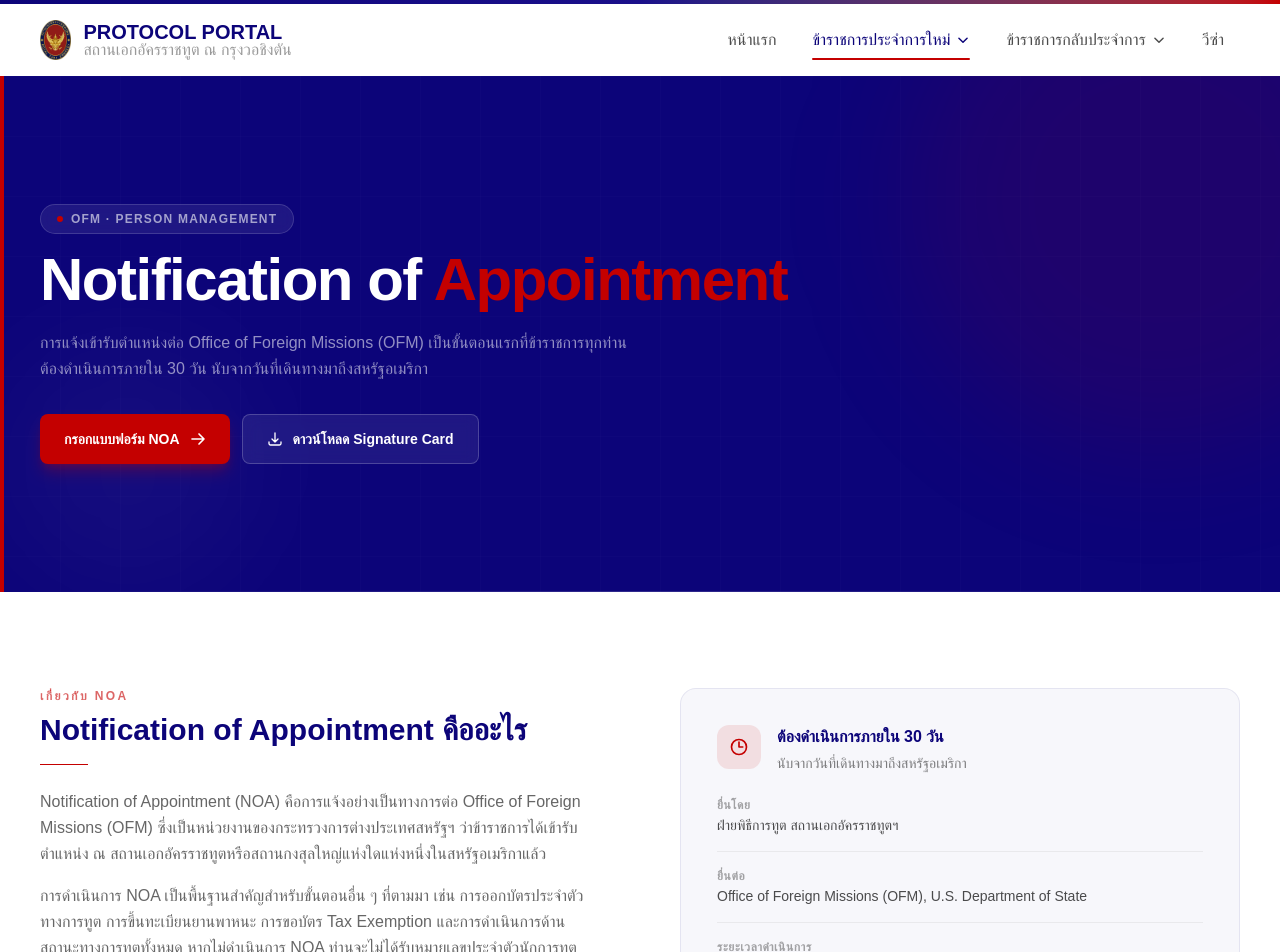
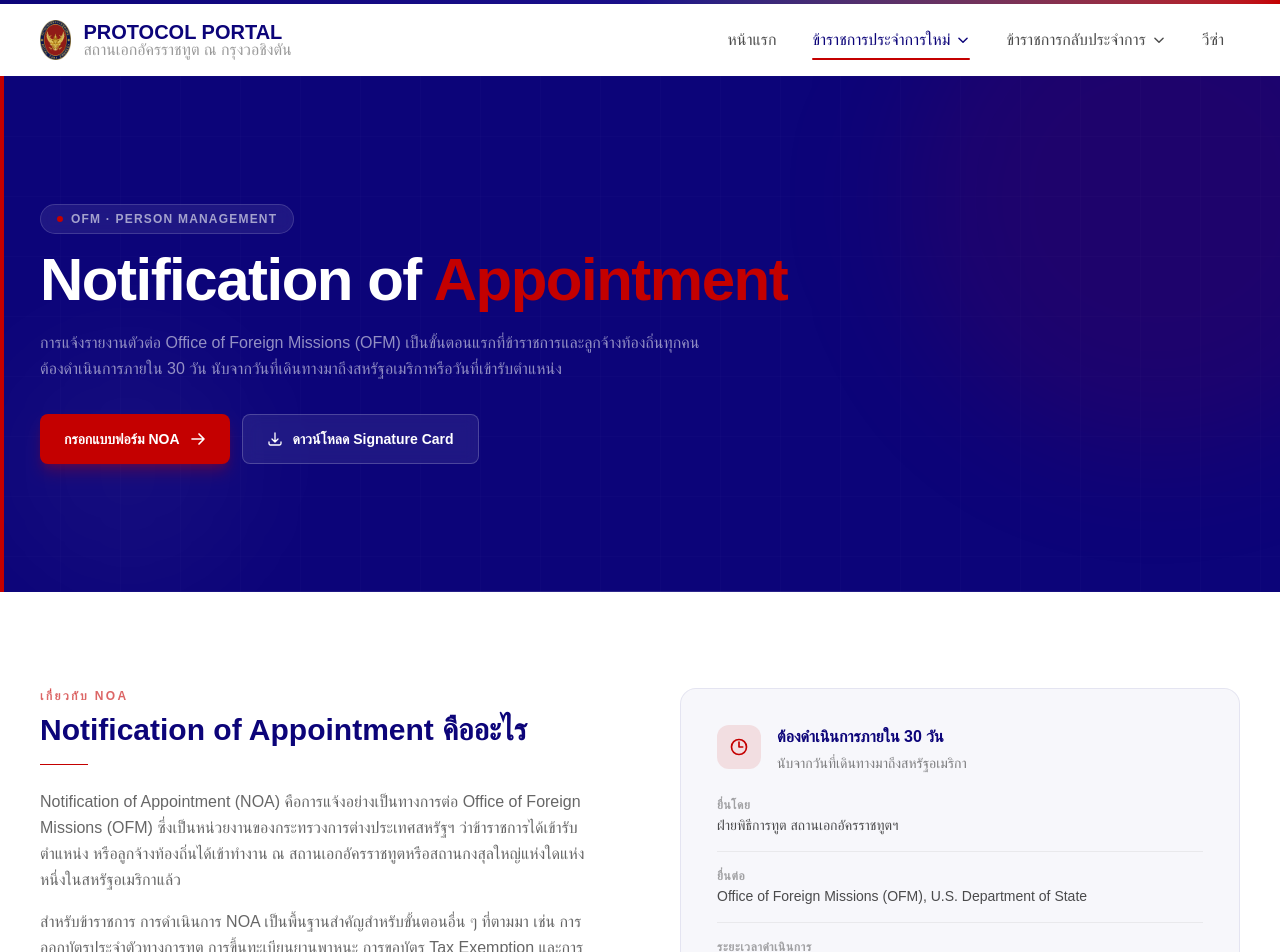
Before and after one commit to PollyYP/Emb_Protocol_Portal, a Next.js app: page /arrival/noa in a window 1280 px wide. Shown: the top 952 px of the page. Built offline with nearby package versions, Linux system fonts and the light colour scheme; a web font is replaced by a local one.

Commit message:
adjust content in noa page

```diff
--- a/app/arrival/noa/page.tsx
+++ b/app/arrival/noa/page.tsx
@@ -98,9 +98,9 @@ export default function NOAPage() {
               <span className="text-[#c40000]"> Appointment</span>
             </h1>
             <p className="mt-5 text-base leading-relaxed text-white/55">
-              การแจ้งเข้ารับตำแหน่งต่อ Office of Foreign Missions (OFM)
-              เป็นขั้นตอนแรกที่ข้าราชการทุกท่าน <br/> ต้องดำเนินการภายใน 30 วัน
-              นับจากวันที่เดินทางมาถึงสหรัฐอเมริกา
+              การแจ้งรายงานตัวต่อ Office of Foreign Missions (OFM)
+              เป็นขั้นตอนแรกที่ข้าราชการและลูกจ้างท้องถิ่นทุกคน <br/> ต้องดำเนินการภายใน 30 วัน
+              นับจากวันที่เดินทางมาถึงสหรัฐอเมริกาหรือวันที่เข้ารับตำแหน่ง
             </p>
 
             <div className="mt-8 flex flex-wrap gap-3">
@@ -147,11 +147,11 @@ export default function NOAPage() {
               <div className="mt-6 space-y-4 text-base leading-relaxed text-black/60">
                 <p>
                   Notification of Appointment (NOA) คือการแจ้งอย่างเป็นทางการต่อ Office of Foreign Missions (OFM)
-                  ซึ่งเป็นหน่วยงานของกระทรวงการต่างประเทศสหรัฐฯ ว่าข้าราชการได้เข้ารับตำแหน่ง
+                  ซึ่งเป็นหน่วยงานของกระทรวงการต่างประเทศสหรัฐฯ ว่าข้าราชการได้เข้ารับตำแหน่ง หรือลูกจ้างท้องถิ่นได้เข้าทำงาน
                   ณ สถานเอกอัครราชทูตหรือสถานกงสุลใหญ่แห่งใดแห่งหนึ่งในสหรัฐอเมริกาแล้ว
                 </p>
                 <p>
-                  การดำเนินการ NOA เป็นพื้นฐานสำคัญสำหรับขั้นตอนอื่น ๆ ที่ตามมา
+                  สำหรับข้าราชการ การดำเนินการ NOA เป็นพื้นฐานสำคัญสำหรับขั้นตอนอื่น ๆ ที่ตามมา
                   เช่น การออกบัตรประจำตัวทางการทูต การขึ้นทะเบียนยานพาหนะ
                   การขอบัตร Tax Exemption และการดำเนินการด้านสถานะทางการทูตทั้งหมด
                   หากไม่ดำเนินการ NOA ท่านจะไม่ได้รับหมายเลขประจำตัวนักการทูตทำให้ไม่สามารถดำเนินการในเรื่องอื่น ๆ ได้
```
